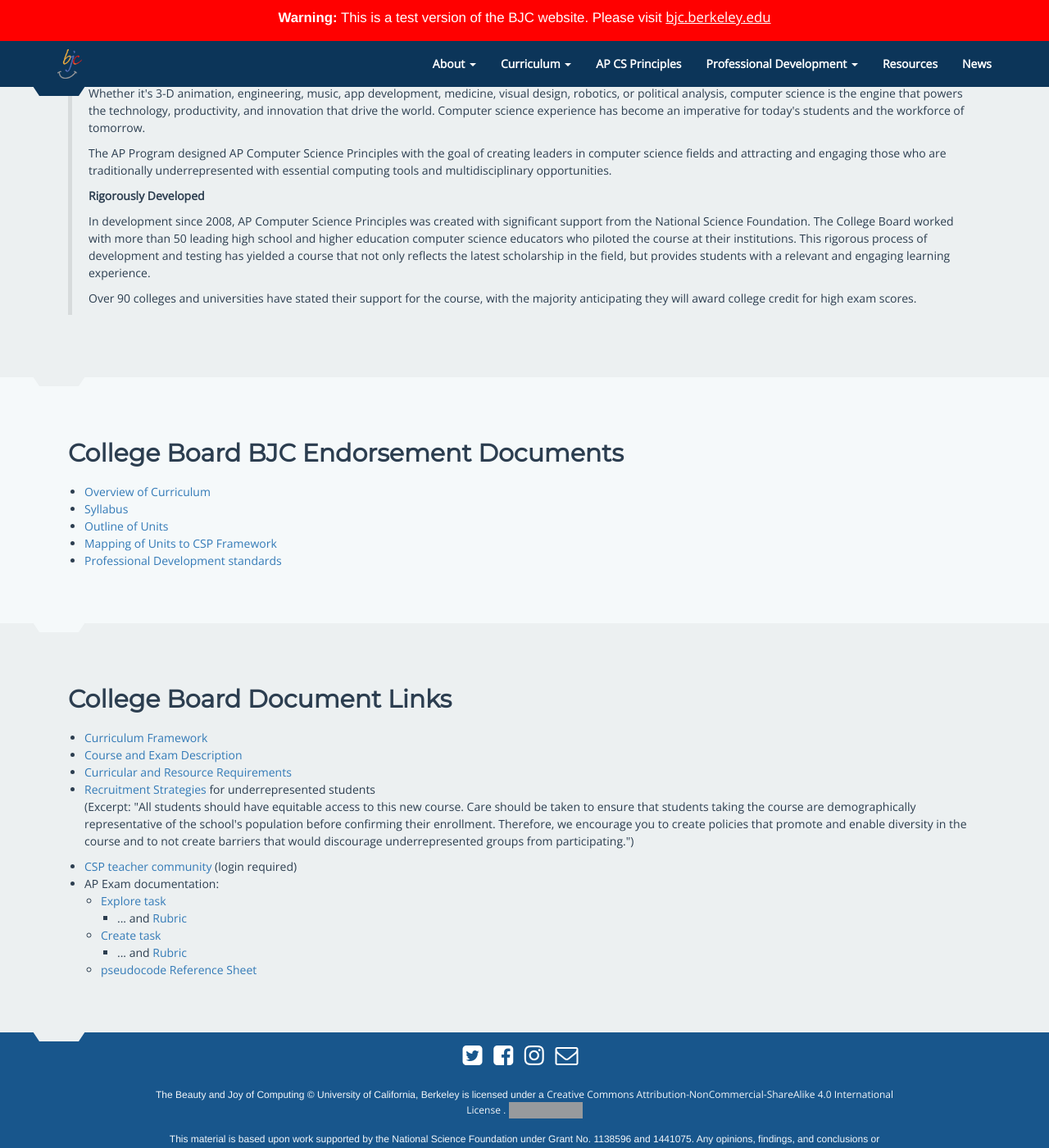
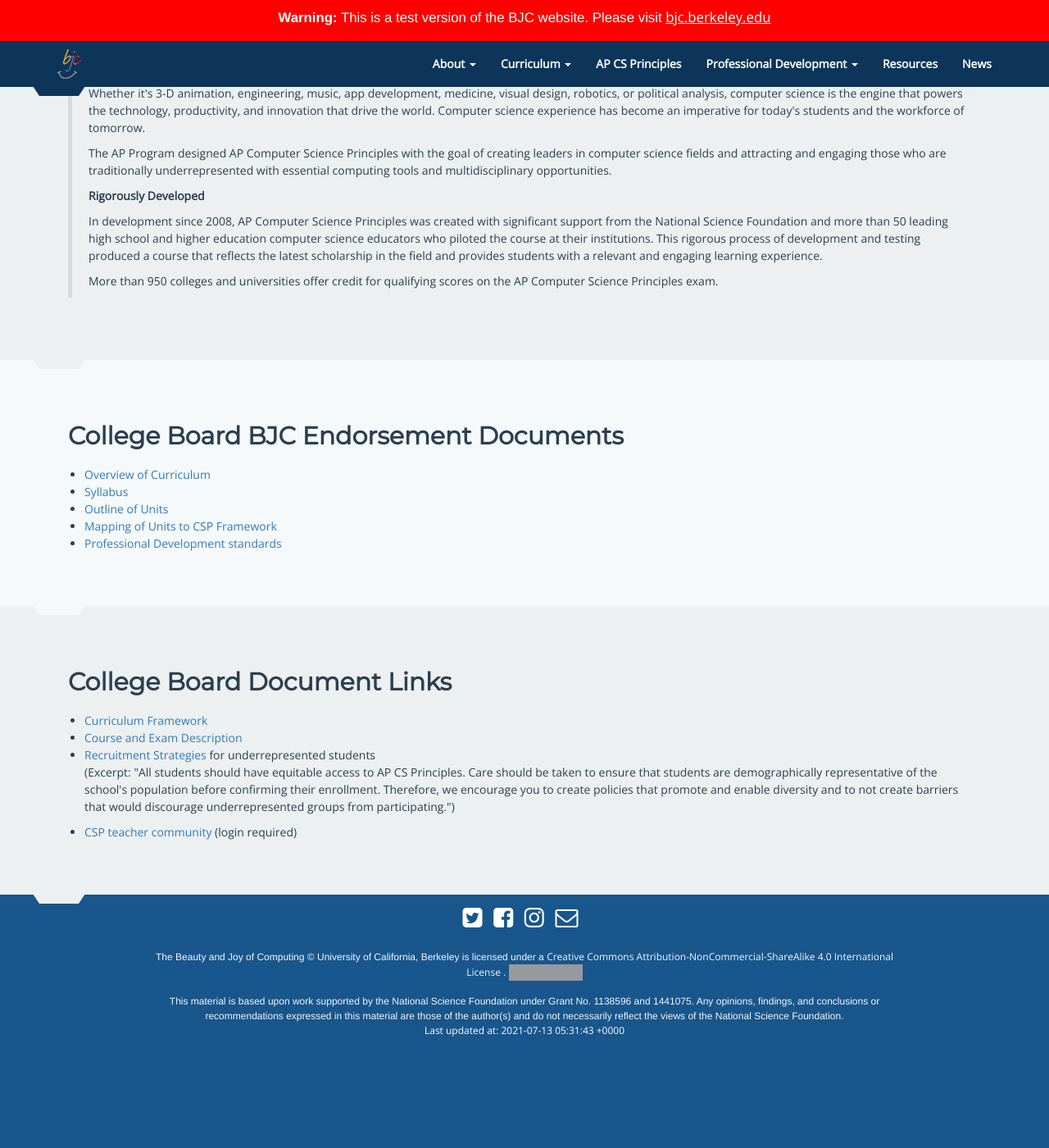
Before and after one commit to beautyjoy/beautyjoy.github.io, a Jekyll site: the page built from ap-cs-principles.html, in a window 1280 px wide and 1400 px high, scrolled down 445 px. Shown: the whole window at 82% size. Built offline with Jekyll 4.4.1, drawn with Linux system fonts in a browser that asks for light colours; after the commit the page ends 1749 px from its top, so only the background shows below that; grey boxes are pictures that could not be loaded.

Commit message:
updating per Monica

```diff
--- a/ap-cs-principles.html
+++ b/ap-cs-principles.html
@@ -34,16 +34,14 @@
     <p><strong>Rigorously Developed</strong></p>
 
     <p>In development since 2008, AP Computer Science Principles was created with
-        significant support from the National Science Foundation. The College Board
-        worked with more than 50 leading high school and higher education computer
+        significant support from the National Science Foundation and more than 50 leading high school and higher education computer
         science educators who piloted the course at their institutions. This rigorous
-        process of development and testing has yielded a course that not only reflects
-        the latest scholarship in the field, but provides students with a relevant and
+        process of development and testing produced a course that reflects
+        the latest scholarship in the field and provides students with a relevant and
         engaging learning experience.</p>
 
-    <p>Over 90 colleges and universities have stated their support for the course,
-        with the majority anticipating they will award college credit for high exam
-        scores.</p>
+    <p>More than 950 colleges and universities offer credit for qualifying scores on the AP Computer Science Principles exam.</p>
+
 </blockquote>
 {% endcapture %}
 {% include section.html %}
@@ -71,37 +69,17 @@
           </a>
     </li>
     <li><a href="https://bjc.berkeley.edu/APCSP Course and Exam Description 11 16.pdf">Course and Exam Description</a></li>
-    <li><a href="https://bjc.berkeley.edu/website/CSP_Curricular_Resource_Requirements.pdf">Curricular
-        and Resource Requirements</a></li>
     <li><a
             href="https://secure-media.collegeboard.org/digitalServices/pdf/ap/recruiting-students-ap-computer-science-principles.pdf">Recruitment
         Strategies</a> for underrepresented students
-        <p>(Excerpt: "All students should have equitable access to this new course.
-            Care should be taken to ensure that students taking the course are
+        <p>(Excerpt: "All students should have equitable access to AP CS Principles.
+            Care should be taken to ensure that students are
             demographically representative of the school's population before confirming
             their enrollment. Therefore, we encourage you to create policies that promote
-            and enable diversity in the course and to not create barriers that would
+            and enable diversity and to not create barriers that would
             discourage underrepresented groups from participating.")</p>
     <li><a href="https://apcommunity.collegeboard.org/web/csprinciples/">CSP
         teacher community</a> (login required)</li>
-    <li>AP Exam documentation:
-        <ul><li><a
-                href="https://d1b10bmlvqabco.cloudfront.net/attach/h8yx482idav52y/glpfbo6tkTY/ii0wh3i3z7bp/Explore_Performance_Task_Nov2015.pdf">Explore
-            task</a>
-            <ul><li>... and <!-- <a
-href="https://d1b10bmlvqabco.cloudfront.net/attach/h8yx482idav52y/glpfbo6tkTY/ii0wgl2kryql/Explore_Performance_Task_Rubric_Nov2015.pdf">
---> <a href="https://bjc.berkeley.edu/Explore_Performance_Task_Rubric_DRAFTPILOT_JUNE2016.pdf">Rubric</a></li></ul></li>
-            <li><a
-                    href="https://d1b10bmlvqabco.cloudfront.net/attach/h8yx482idav52y/glpfbo6tkTY/ii0whym8dnb/Create_Performance_Task_Nov2015.pdf">Create
-                task</a>
-                <ul><li>... and <!-- <a
-href="https://d1b10bmlvqabco.cloudfront.net/attach/h8yx482idav52y/glpfbo6tkTY/ii0whlcl2dxv/Create_Performance_Task_Rubric_Nov2015.pdf">
---><a href="https://bjc.berkeley.edu/Create_Performance_Task_Rubric_DRAFTPILOT_JUNE2016.pdf">Rubric</a></li></ul></li>
-            <li><a
-                    href="https://apcommunity.collegeboard.org/documents/44665407/2cc07b15-80c9-4322-adf1-805b5a3ac400">pseudocode
-                Reference Sheet</a></li>
-        </ul>
-    </li>
 </ul>
 {% endcapture %}
 {% include section.html %}
```
